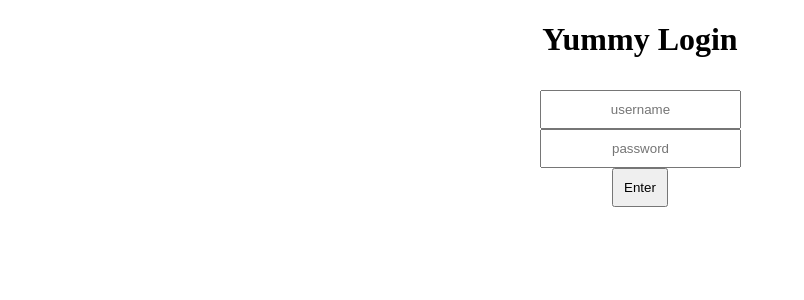
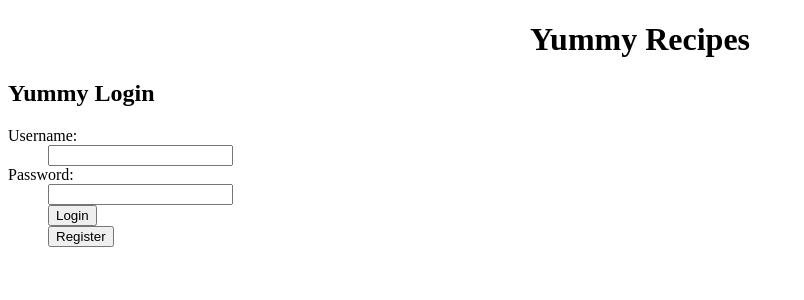
Before and after one commit to kihuyu/yummy_recipe, a Flask app: page /login in a window 1280 px wide. Shown: the top 300 px of the page, without its empty margins (0-804 px from the left). Run offline with Flask 2, Linux system fonts and the light colour scheme.

Commit message:
UPDATE TO LOGIN PAGE

```diff
--- a/yummy_recipe/templates/login.html
+++ b/yummy_recipe/templates/login.html
@@ -1,18 +1,19 @@
-<!DOCTYPE html>
-<head>
-<link href="style.css" rel="stylesheet" type="text/css" />
-<title>Yummy Recipe</title>
-</head>
+{% extends "layout.html" %}
 
-<body>
-  <h1>Yummy Login</h1>
-  <div class="login">
-    <form>
-      <input type="text" placeholder="username" id="username">
-      <input type="text" placeholder="password" id="password">
-      <input type="submit" value="Enter">
+{% block body%}
+  <h2>Yummy Login</h2>
+  {% if error %}<p class=error><strong>Error:</strong> {{ error }}{% endif %}
+    <form action="/" method=post>
+      <dl>
+        <dt>Username:
+        <dd><input type=text name=username>
+        <dt>Password:
+        <dd><input type=password name=password>
+        <dd><input type=submit value=Login>
+        <dd><button onclick="location.href='/register'" type="button">
+     Register</button>
+        </dl>
+
+
     </form>
-  </div>
-
-</body>
-</html>
+    {% endblock %}
```
